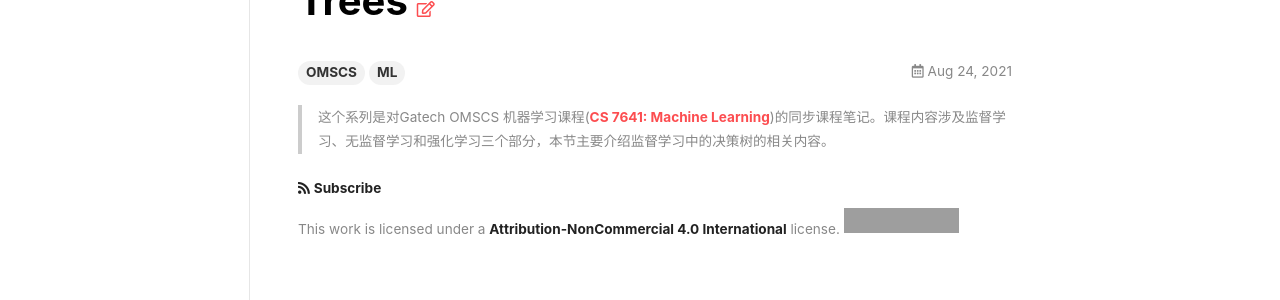
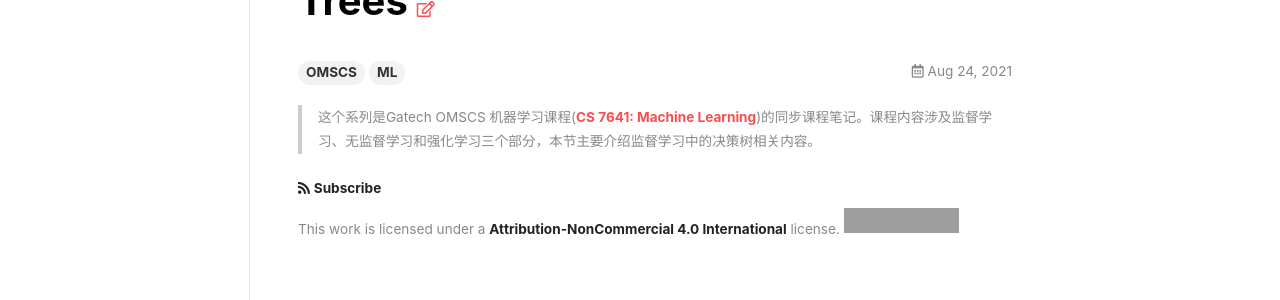
Before and after one commit to peng00bo00/peng00bo00_previous_blog, a Jekyll site: the page built from _posts/2021-08-24-OMSCS-ML-NOTES-01.md, in a window 1280 px wide. Shown: the part 223-523 px from the top of the page. Built offline with Jekyll 4.4.1, drawn with Linux system fonts in a browser that asks for light colours; nearby versions of some CDN libraries; grey boxes are pictures that could not be loaded.

Commit message:
Update 2021-08-24-OMSCS-ML-NOTES-01.md

```diff
--- a/_posts/2021-08-24-OMSCS-ML-NOTES-01.md
+++ b/_posts/2021-08-24-OMSCS-ML-NOTES-01.md
@@ -9,5 +9,5 @@
   nav: OMSCS-ML
 ---
 
-> 这个系列是对Gatech OMSCS 机器学习课程([CS 7641: Machine Learning](https://omscs.gatech.edu/cs-7641-machine-learning))的同步课程笔记。课程内容涉及监督学习、无监督学习和强化学习三个部分，本节主要介绍监督学习中的决策树的相关内容。
+> 这个系列是Gatech OMSCS 机器学习课程([CS 7641: Machine Learning](https://omscs.gatech.edu/cs-7641-machine-learning))的同步课程笔记。课程内容涉及监督学习、无监督学习和强化学习三个部分，本节主要介绍监督学习中的决策树相关内容。
 <!--more-->
```
